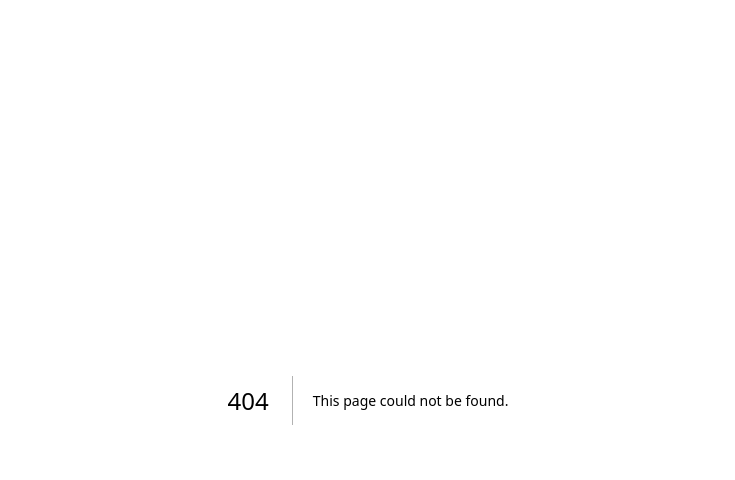
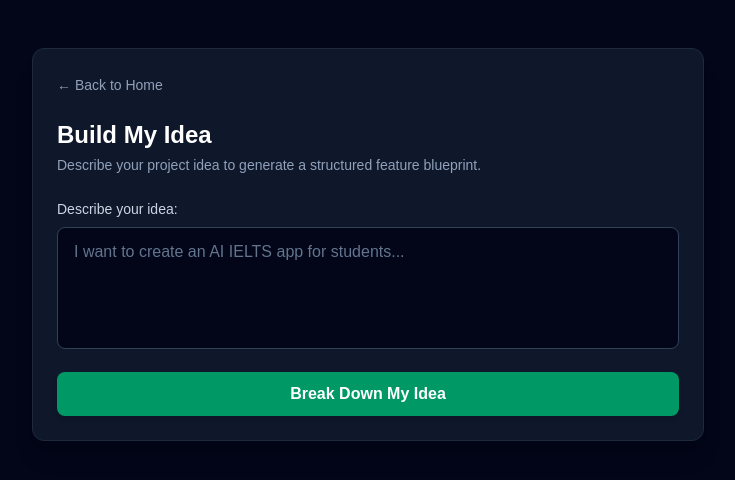
Before and after one commit to ZRYPT/project-breakdown-ai, a Next.js app: page /idea in a window 1280 px wide. Before the commit this address had no page. Shown: the top 480 px of the page, without its empty margins (272-1007 px from the left). Built offline with nearby package versions, Linux system fonts and the light colour scheme.

Commit message:
Complete idea breakdown route (Phase 7)

```diff
--- /dev/null
+++ b/src/app/idea/page.tsx
@@ -0,0 +1,93 @@
+"use client";
+
+import { useState } from "react";
+import Link from "next/link";
+
+const mockIdeaBreakdown = [
+  "Authentication",
+  "Dashboard",
+  "Speaking",
+  "Writing",
+  "Reading",
+  "Listening",
+  "AI Evaluation Engine",
+  "Progress Tracking",
+];
+
+export default function IdeaPage() {
+  const [ideaText, setIdeaText] = useState("");
+  const [showBreakdown, setShowBreakdown] = useState(false);
+
+  const handleSubmit = (e: React.FormEvent) => {
+    e.preventDefault();
+    if (ideaText.trim()) {
+      setShowBreakdown(true);
+    }
+  };
+
+  return (
+    <main className="min-h-screen bg-slate-950 text-slate-100 flex flex-col items-center p-6 py-12">
+      <div className="max-w-2xl w-full bg-slate-900 border border-slate-800 rounded-xl p-6 shadow-xl space-y-6">
+        <Link
+          href="/"
+          className="text-sm text-slate-400 hover:text-slate-200 transition-colors inline-block"
+        >
+          ← Back to Home
+        </Link>
+
+        <div>
+          <h1 className="text-2xl font-bold text-white mb-1">
+            Build My Idea
+          </h1>
+          <p className="text-sm text-slate-400">
+            Describe your project idea to generate a structured feature blueprint.
+          </p>
+        </div>
+
+        <form onSubmit={handleSubmit} className="space-y-4">
+          <div>
+            <label className="block text-sm font-medium text-slate-300 mb-2">
+              Describe your idea:
+            </label>
+            <textarea
+              rows={4}
+              value={ideaText}
+              onChange={(e) => setIdeaText(e.target.value)}
+              placeholder="I want to create an AI IELTS app for students..."
+              className="w-full px-4 py-3 bg-slate-950 border border-slate-700 rounded-lg text-white placeholder-slate-500 focus:outline-none focus:ring-2 focus:ring-emerald-500 resize-none"
+              required
+            />
+          </div>
+
+          <button
+            type="submit"
+            className="w-full py-2.5 bg-emerald-600 hover:bg-emerald-500 text-white font-semibold rounded-lg transition-colors shadow-md"
+          >
+            Break Down My Idea
+          </button>
+        </form>
+
+        {showBreakdown && (
+          <div className="mt-8 space-y-4 border-t border-slate-800 pt-6 animate-fadeIn">
+            <h2 className="text-xl font-bold text-emerald-400">Your Project</h2>
+
+            <div className="font-mono text-sm space-y-1 bg-slate-950 p-4 rounded-lg border border-slate-800">
+              <p className="text-slate-400">|</p>
+              {mockIdeaBreakdown.map((item, idx) => {
+                const isLast = idx === mockIdeaBreakdown.length - 1;
+                return (
+                  <div key={item} className="flex items-center text-slate-300">
+                    <span className="text-slate-600 mr-2">
+                      {isLast ? "└─" : "├─"}
+                    </span>
+                    <span>{item}</span>
+                  </div>
+                );
+              })}
+            </div>
+          </div>
+        )}
+      </div>
+    </main>
+  );
+}
```
